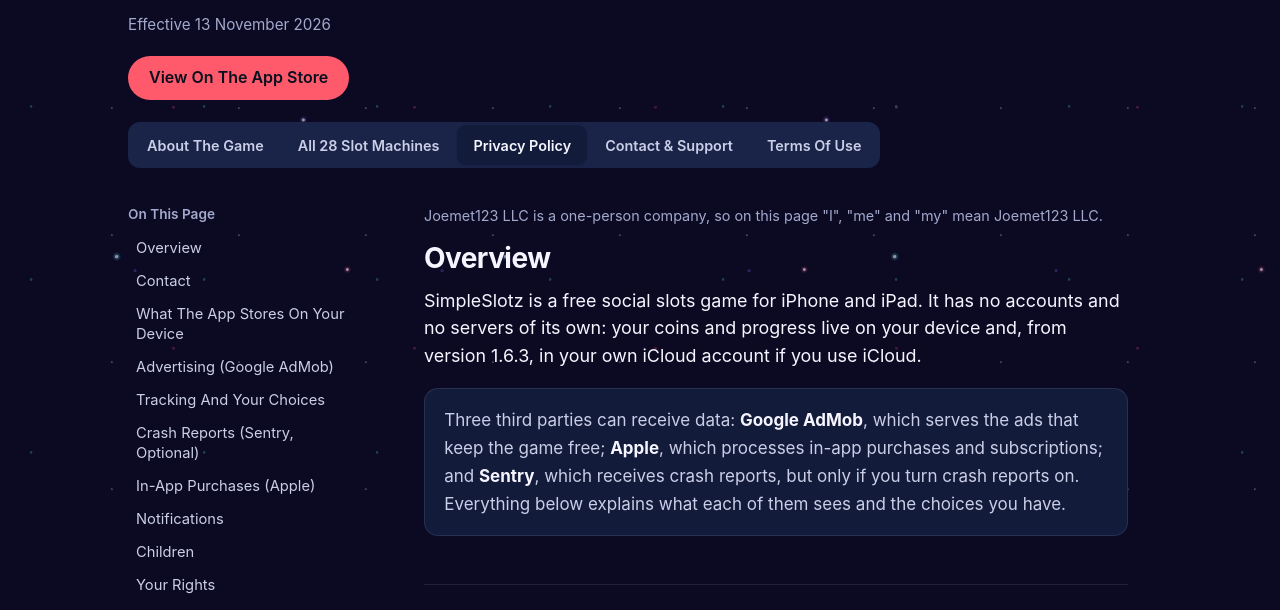
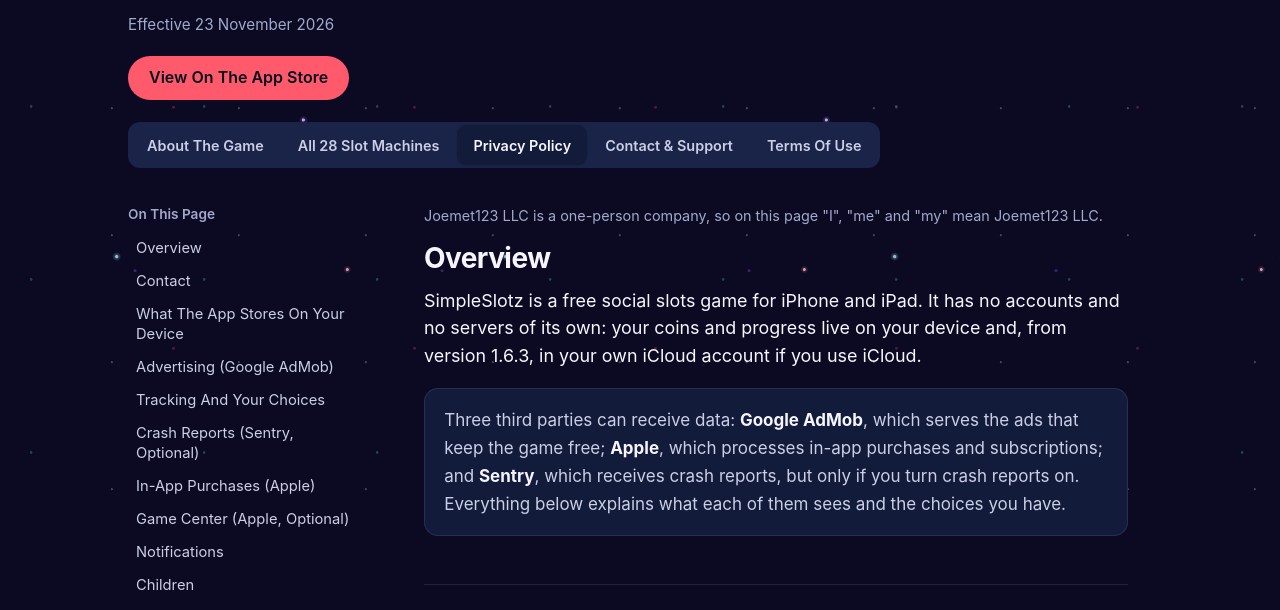
Before and after one commit to joeygameznapps/joeygameznapps.github.io, a plain HTML site: page simpleslotz/index.html in a window 1280 px wide. Shown: the part 288-898 px from the top of the page. Drawn offline with Linux system fonts and the light colour scheme.

Commit message:
SimpleSlotz privacy: Game Center

```diff
--- a/simpleslotz/index.html
+++ b/simpleslotz/index.html
@@ -58,7 +58,7 @@
             <h1 class="page-title">SimpleSlotz Privacy Policy</h1>
           </div>
         </div>
-        <p class="app-meta">Effective 13 November 2026</p>
+        <p class="app-meta">Effective 23 November 2026</p>
         <div class="app-actions"><a class="btn btn-accent" href="https://apps.apple.com/us/app/id6804547267" target="_blank" rel="noopener">View On The App Store</a></div>
         <nav class="app-siblings" aria-label="SimpleSlotz Pages"><a class="app-sibling" href="/simpleslotz/about/">About The Game</a><a class="app-sibling" href="/simpleslotz/machines/">All 28 Slot Machines</a><a class="app-sibling is-current" href="/simpleslotz/" aria-current="page">Privacy Policy</a><a class="app-sibling" href="/simpleslotz/contact/">Contact &amp; Support</a><a class="app-sibling" href="/simpleslotz/terms/">Terms Of Use</a></nav>
       </div>
@@ -75,6 +75,7 @@
           <li><a href="#tracking-and-your-choices">Tracking And Your Choices</a></li>
           <li><a href="#crash-reports-sentry">Crash Reports (Sentry, Optional)</a></li>
           <li><a href="#in-app-purchases-apple">In-App Purchases (Apple)</a></li>
+          <li><a href="#game-center-apple">Game Center (Apple, Optional)</a></li>
           <li><a href="#notifications">Notifications</a></li>
           <li><a href="#children">Children</a></li>
           <li><a href="#your-rights">Your Rights</a></li>
@@ -135,6 +136,10 @@
 <p>Coin packs, the one-time starter pack, the piggy-bank unlock, No Banner and the VIP subscription are sold through Apple's App Store using Apple's in-app purchase system. Apple processes the payment and holds your payment details; SimpleSlotz never sees your card or account information. The app receives only a confirmation that a purchase completed, which it uses to add coins or unlock the item on your device, and for VIP it reads from Apple, on your device, whether your subscription is active and when it renews or ends. Restore Purchases asks Apple for the same information. Purchases are governed by <a href="https://www.apple.com/legal/privacy/">Apple's Privacy Policy</a> and the App Store terms.</p>
 <p>Coins are for play only. They have no cash value, cannot be withdrawn, exchanged or transferred, and are not refundable except as Apple's policies provide.</p>
 </section>
+<section class="legal-sec" id="game-center-apple">
+<h2>Game Center (Apple, Optional)</h2>
+<p>If you are signed in to Game Center on your device, the app sends Apple's Game Center your level, your biggest win, the coins you win each week, the number of machines you have played and the achievements you earn, so they can appear on its leaderboards and achievements. Apple handles that data under <a href="https://www.apple.com/legal/privacy/">Apple's Privacy Policy</a>. The app does not read anything back from Game Center, creates no account of its own, and I receive none of this data. To stop it, sign out of Game Center in your device's Settings; if you are not signed in, nothing is sent.</p>
+</section>
 <section class="legal-sec" id="notifications">
 <h2>Notifications</h2>
 <p>Bonus reminders are <strong>off unless you turn them on</strong>, on the "Your choices" card or in Settings, Bonus Reminders. When they are on, and iOS notifications are allowed, the app schedules local reminders on your device: one when your timed bonus is ready, and one or two if you have not played for a few days, mentioning the coins waiting for you. They are generated on the device and involve no server and no data leaving your phone. Turning the switch off cancels every pending reminder at once.</p>
```
